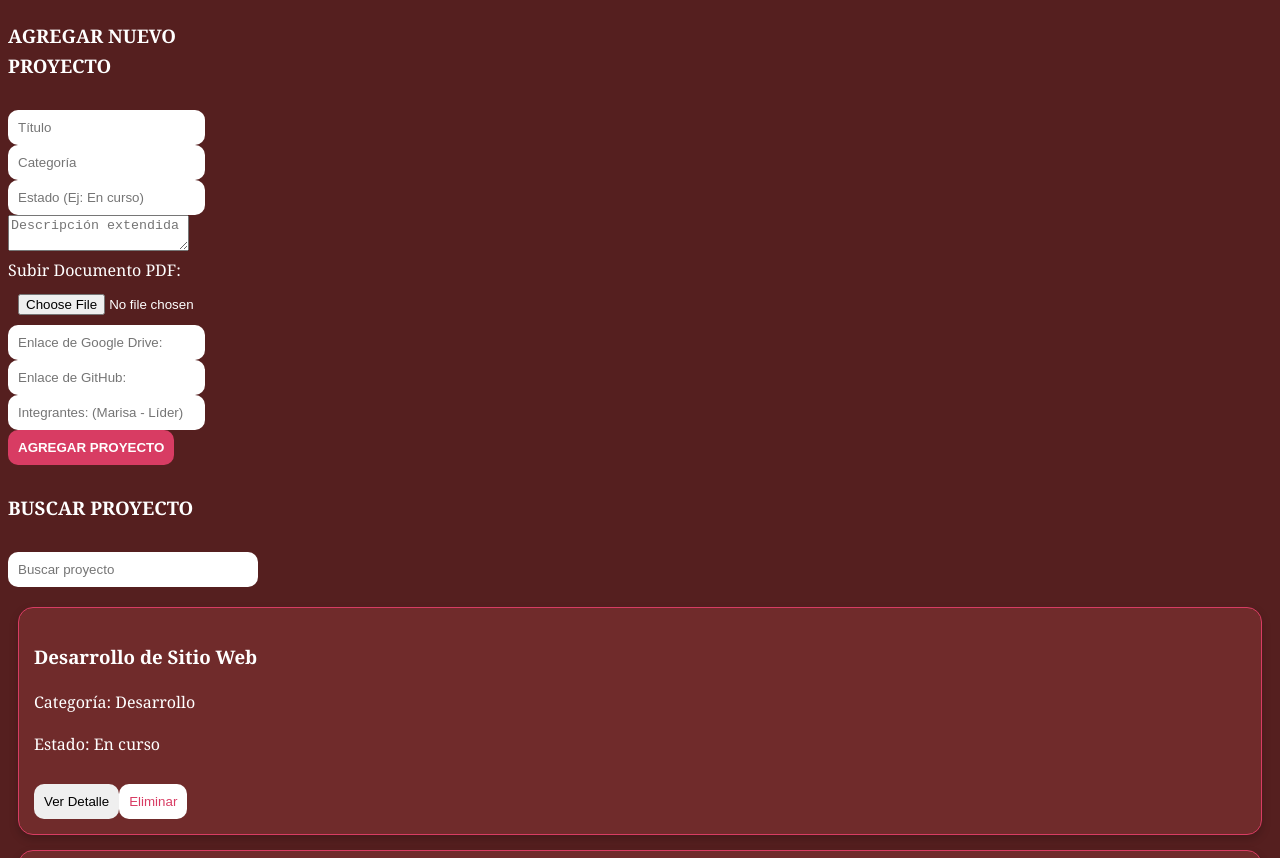
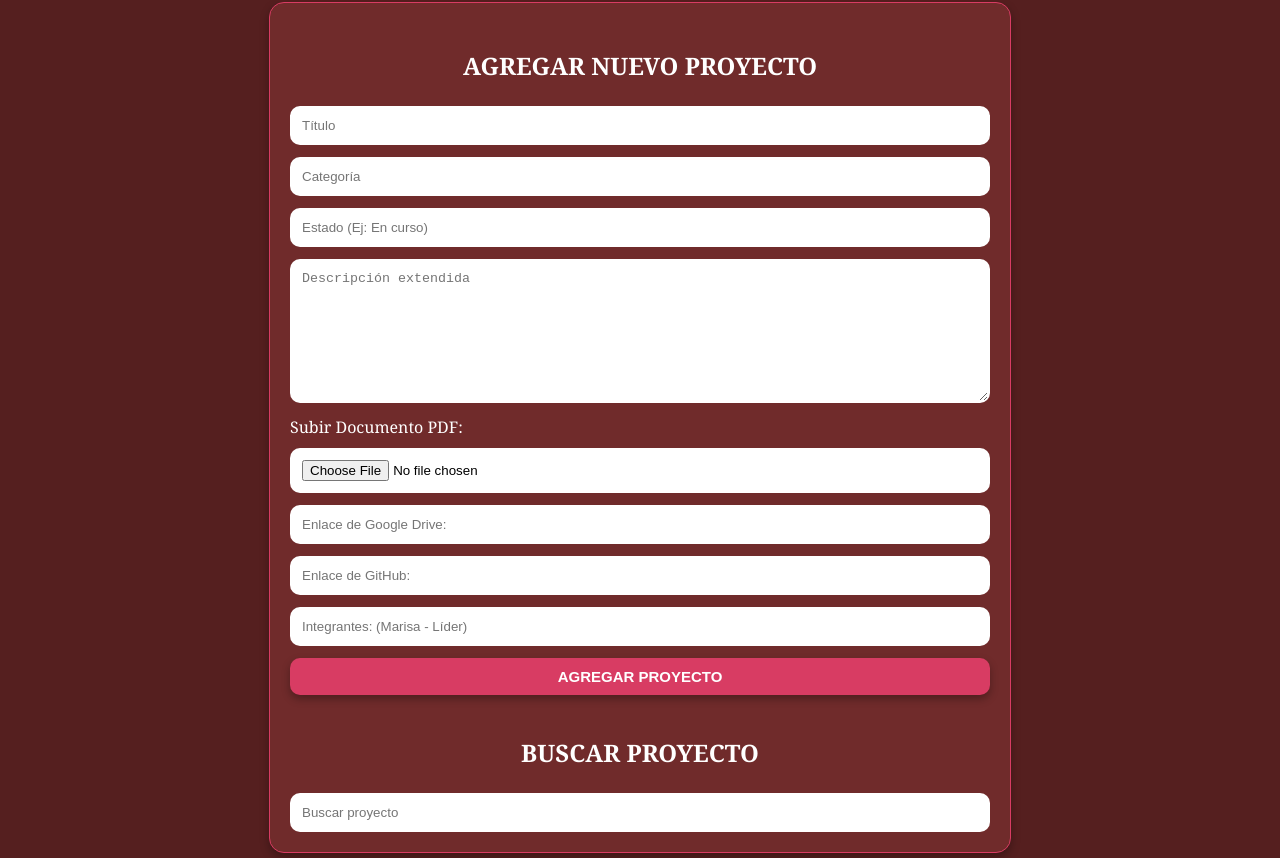
Before and after one commit to Meliip414/PV_tp3_grupo16, a React (Vite) app in the folder pv_tp3_grupo16/: page / in a window 1280 px wide. Shown: the part 902-1760 px from the top of the page. Built offline with nearby package versions, Linux system fonts and the light colour scheme.

Commit message:
Actualizado index.css desde mi rama -Zelaya Apaza Zoe

```diff
--- a/pv_tp3_grupo16/src/css/index.css
+++ b/pv_tp3_grupo16/src/css/index.css
@@ -40,17 +40,6 @@ nav ul{
     box-shadow: 0 8px 32px rgb(133, 33, 75);
 }
 
-.card{
-    border: 1px solid rgb(216, 60, 99);
-    padding: 15px;
-    margin: 10px;
-    border-radius: 10px;
-}
-
-.formulario{
-    margin-bottom: 20px;
-}
-
 .buscador{
     display: flex;
     justify-content: center;
@@ -60,6 +49,8 @@ nav ul{
 .buscador input{
     width: 300px;
     padding: 10px;
+    font-size: 15px;
+    box-shadow: 0 4px 10px rgba(0,0,0,0.3);
     border-radius: 10px;
     border: none;
 }
@@ -71,25 +62,52 @@ hr{
 
 .contenedor-principal{
     display: flex;
-    gap: 40px;
+    justify-content: center;
     align-items: flex-start;
+    margin-top: 30px;
 }
 
 .formulario{
+    background-color: rgb(112, 43, 43);
+    border: 1px solid rgb(216, 60, 99);
+    margin: auto;
+    padding: 20px;
+    border-radius: 15px;
+    width: 700px;
     display: flex;
     flex-direction: column;
-    gap: 10px;
-    width: 250px;
+    gap: 15px;
+    box-shadow: 0 4px 10px rgba(0,0,0,0.3);
+    margin-bottom: 20px;
 }
 
-.formulario input{
+.formulario input,
+.formulario textarea,
+.formulario select{
     padding: 10px;
     border-radius: 10px;
-    border: none;
+    border: 2px solid transparent;
+    background-color: white;
+    color: black;
+    transition: 0.3s;
+}
+
+.formulario input:focus,
+.formulario textarea:focus,
+.formulario select:focus{
+    outline: none;
+    border: 2px solid rgb(216, 60, 99);
+
+    transform: scale(1.02);
 }
 
 .lista-cards{
-    flex: 1;
+     display: flex;
+    flex-wrap: wrap;
+
+    gap: 20px;
+
+    align-items: flex-start;
 }
 
 .card{
@@ -99,6 +117,12 @@ hr{
     margin-bottom: 15px;
     border-radius: 15px;
     box-shadow: 0 4px 10px rgba(0,0,0,0.2);
+    transition: 0.3s;
+}
+
+.card:hover{
+    transform: translateY(-5px);
+    box-shadow: 0 8px 20px rgba(0,0,0,0.4);
 }
 
 button{
@@ -113,10 +137,13 @@ button{
     background-color: rgb(216, 60, 99);
     color: white;
     font-weight: bold;
+    font-size: 15px;
+    box-shadow: 0 4px 8px rgba(0,0,0,0.3);
 }
 
 .btn-agregar:hover{
     background-color: rgb(184, 42, 78);
+    transform: translateY(-2px);
 }
 
 .btn-eliminar{
@@ -146,14 +173,51 @@ button{
 .detalle-contenedor{
     background-color: rgb(112, 43, 43);
     border: 1px solid rgb(216, 60, 99);
-
     padding: 25px;
     border-radius: 15px;
+    width: 500px;
+    box-shadow: 0 4px 10px rgba(0,0,0,0.4);
+    max-height: 80vh;
+    overflow-y: auto;
+    animation: aparecer 0.3s ease;
+}
 
-    width: 500px;
+.formulario form{
+    display: flex;
+    flex-direction: column;
+    gap: 12px;
+}
 
-    box-shadow: 0 4px 10px rgba(0,0,0,0.4);
+.formulario textarea{
+    min-height: 120px;
+    resize: vertical;
+}
 
-    max-height: 80vh;
-overflow-y: auto;
+.formulario h3{
+    text-align: center;
+    font-size: 24px;
+    margin-bottom: 5px;
 }
+
+.campo-archivo{
+    display: flex;
+    flex-direction: column;
+    gap: 8px;
+}
+
+.archivo-seleccionado{
+    font-size: 14px;
+    color: rgb(255, 200, 200);
+}
+
+@keyframes aparecer{
+    from{
+        opacity: 0;
+        transform: scale(0.9);
+    }
+
+    to{
+        opacity: 1;
+        transform: scale(1);
+    }
+}
```
